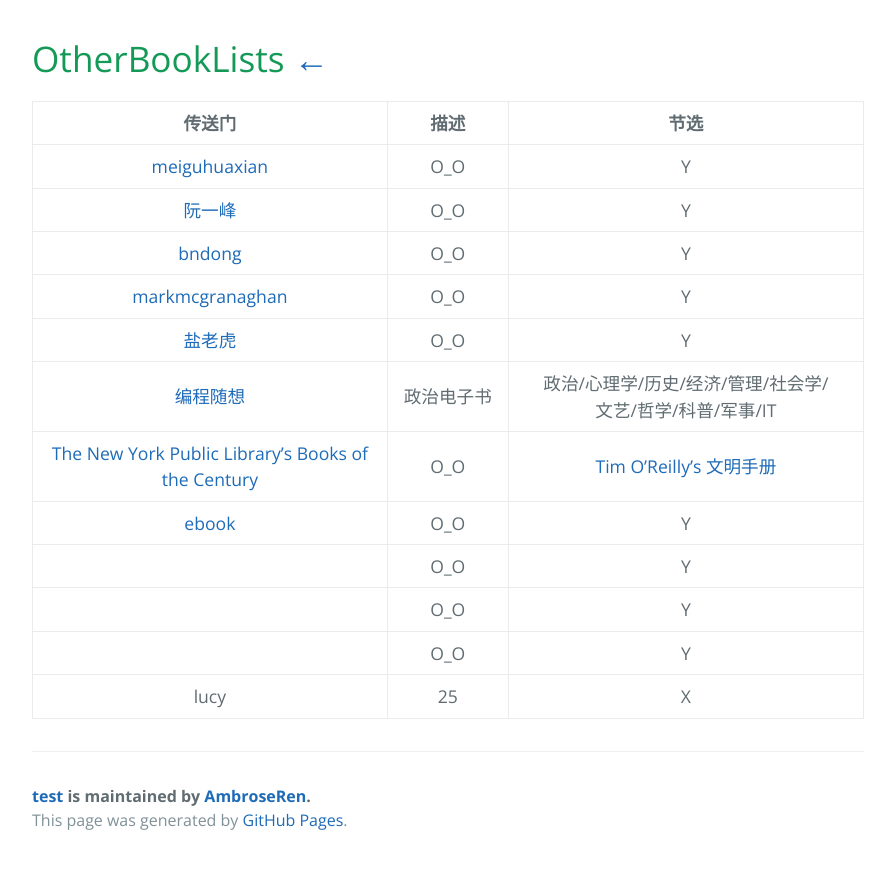
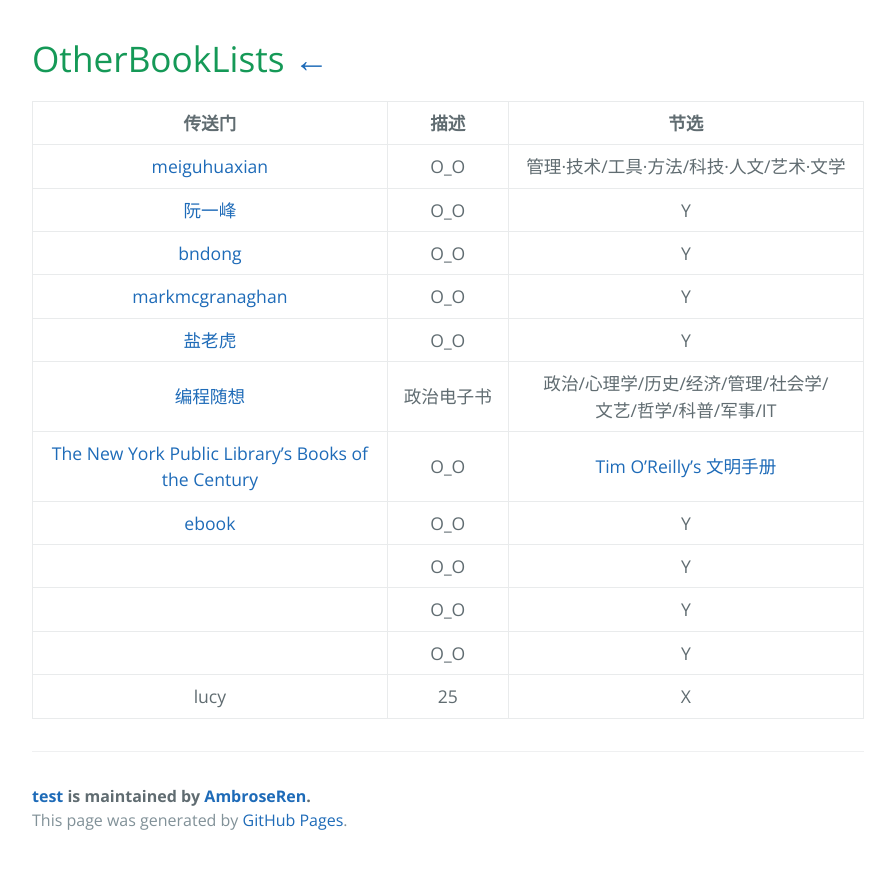
Before and after one commit to AmbroseRen/test, a Jekyll site: the page built from Library/OtherBookLists.md, in a window 1280 px wide. Shown: the top 869 px of the page, without its empty margins (192-1087 px from the left). Built offline with Jekyll 4.4.1, drawn with Linux system fonts in a browser that asks for light colours; our own code applies the rules of GitHub Pages for plain Markdown files; the repository's description, which GitHub fills in, is left out.

Commit message:
Update OtherBookLists.md

```diff
--- a/Library/OtherBookLists.md
+++ b/Library/OtherBookLists.md
@@ -2,7 +2,7 @@
 
 | 传送门 | 描述 | 节选 |
 |:---:|:---:|:---:|
-| [meiguhuaxian](https://www.cnblogs.com/meiguhuaxian/p/11641423.html) | O_O | Y |
+| [meiguhuaxian](https://www.cnblogs.com/meiguhuaxian/p/11641423.html) | O_O | 管理·技术/工具·方法/科技·人文/艺术·文学 |
 | [阮一峰](https://github.com/ruanyf/reading-list#%E7%A7%91%E5%AD%A6) | O_O | Y |
 | [bndong](https://www.cnblogs.com/bndong/p/10300036.html) | O_O | Y |
 | [markmcgranaghan](https://markmcgranaghan.com/books) | O_O | Y |
```
